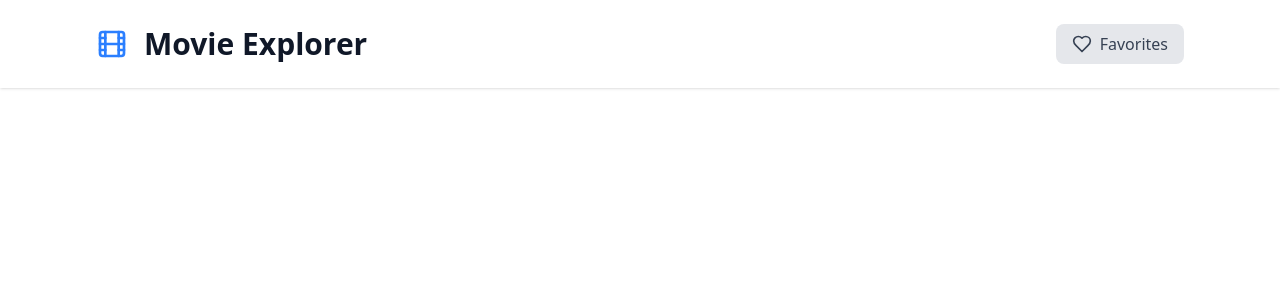
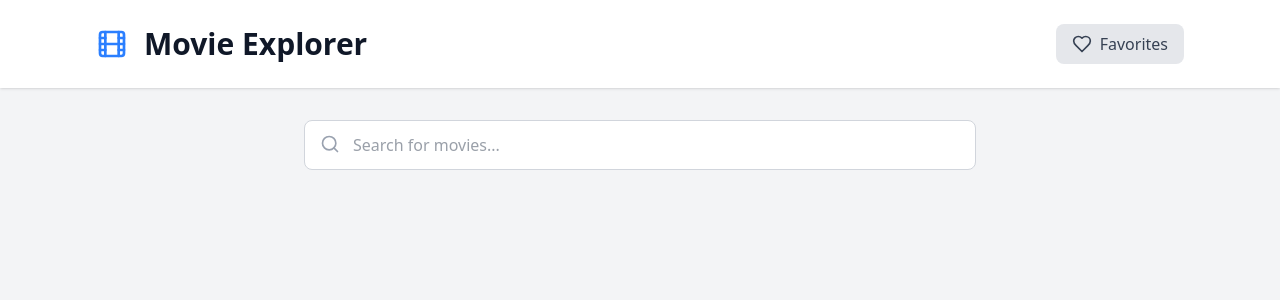
Before and after one commit to Habib-Al-Deek/movie-explorer, a Next.js app: page / in a window 1280 px wide. Shown: the top 300 px of the page. Built offline with nearby package versions, Linux system fonts and the light colour scheme.

Commit message:
added search bar ui

```diff
--- a/app/components/navbar.js
+++ b/app/components/navbar.js
@@ -11,7 +11,7 @@ function navbar() {
             Movie Explorer
           </h1>
         </div>
-        <button className=" flex items-center px-4 py-2 rounded-lg bg-gray-200 text-gray-700">
+        <button className=" flex items-center px-4 py-2 rounded-lg bg-gray-200 text-gray-700 cursor-pointer">
           <Heart className=" h-5 w-5 mr-2" /> Favorites
         </button>
       </div>
--- /dev/null
+++ b/app/components/searchBar.js
@@ -0,0 +1,19 @@
+import React from "react";
+import { Search } from "lucide-react";
+
+function searchBar() {
+  return (
+    <form className="w-full max-w-2xl mx-auto">
+      <div className="relative">
+        <input
+          type="text"
+          placeholder="Search for movies..."
+          className="w-full px-4 py-3 pl-12 pr-4 text-gray-700 bg-white border border-gray-300 rounded-lg focus:outline-none focus:border-blue-500 focus:ring-1 focus:ring-blue-500"
+        />
+        <Search className="absolute left-4 top-3.5 h-5 w-5 text-gray-400" />
+      </div>
+    </form>
+  );
+}
+
+export default searchBar;
--- a/app/page.js
+++ b/app/page.js
@@ -1,9 +1,13 @@
 import Navbar from "./components/navbar";
+import SearchBar from "./components/searchBar";
 
 export default function Home() {
   return (
-    <div className="">
+    <div className="h-screen bg-gray-100">
       <Navbar />
+      <main className="px-8 py-8 max-lg:px-4">
+        <SearchBar />
+      </main>
     </div>
   );
 }
```
